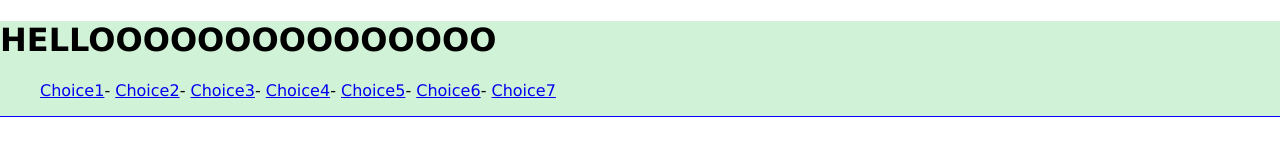
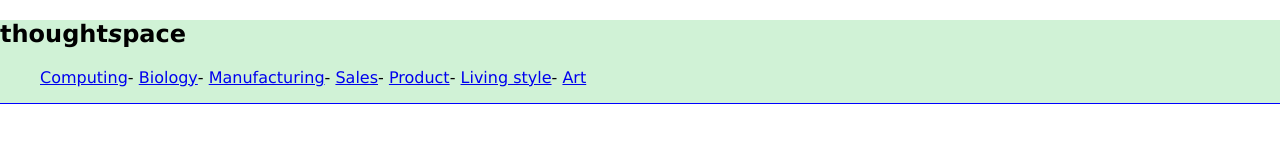
Before and after one commit to marcin-wojtkowski/marcin-wojtkowski.github.io, a plain HTML site: page index.html in a window 1280 px wide. Drawn offline with Linux system fonts and the light colour scheme.

Commit message:
Serious naming

```diff
--- a/index.html
+++ b/index.html
@@ -3,9 +3,9 @@
 <html>
 
 <head>
-  <title>Idea Farm</title>
+  <title>thoughtSpace</title>
   <meta charset="UTF-8">
-  <meta name="keywords" content="ideas, think tank, free internet">
+  <meta name="keywords" content="ideas, free internet">
   <meta name="description" content="A reddit-like forum for upvoting ideas
   in a free marketplace.">
   <meta name="viewport" content="width=device-width, initial-scale=1.0">
@@ -14,36 +14,38 @@
 
 <body>
   <div id="header" role="banner">
-    <h1>HELLOOOOOOOOOOOOOOO</h1>
+    <div id="logo">
+      <h2>thought<i>s</i>pace</h2>
+    </div>
     <div id="navigation">
       <div class="link list">
         <ul>
           <li id="list">
-            <a class="choice" href="https://marcin-wojtkowski.github.io">Choice1</a>
+            <a class="choice" href="https://marcin-wojtkowski.github.io">Computing</a>
           </li>
           <li id="list">
             <span class="separator">-</span>
-            <a class="choice" href="https://marcin-wojtkowski.github.io">Choice2</a>
+            <a class="choice" href="https://marcin-wojtkowski.github.io">Biology</a>
           </li>
           <li id="list">
             <span class="separator">-</span>
-            <a class="choice" href="https://marcin-wojtkowski.github.io">Choice3</a>
+            <a class="choice" href="https://marcin-wojtkowski.github.io">Manufacturing</a>
           </li>
           <li id="list">
             <span class="separator">-</span>
-            <a class="choice" href="https://marcin-wojtkowski.github.io">Choice4</a>
+            <a class="choice" href="https://marcin-wojtkowski.github.io">Sales</a>
           </li>
           <li id="list">
             <span class="separator">-</span>
-            <a class="choice" href="https://marcin-wojtkowski.github.io">Choice5</a>
+            <a class="choice" href="https://marcin-wojtkowski.github.io">Product</a>
           </li>
           <li id="list">
             <span class="separator">-</span>
-            <a class="choice" href="https://marcin-wojtkowski.github.io">Choice6</a>
+            <a class="choice" href="https://marcin-wojtkowski.github.io">Living style</a>
           </li>
           <liid="list">
             <span class="separator">-</span>
-            <a class="choice" href="https://marcin-wojtkowski.github.io">Choice7</a>
+            <a class="choice" href="https://marcin-wojtkowski.github.io">Art</a>
           </li>
         </ul>
       </div>
```
